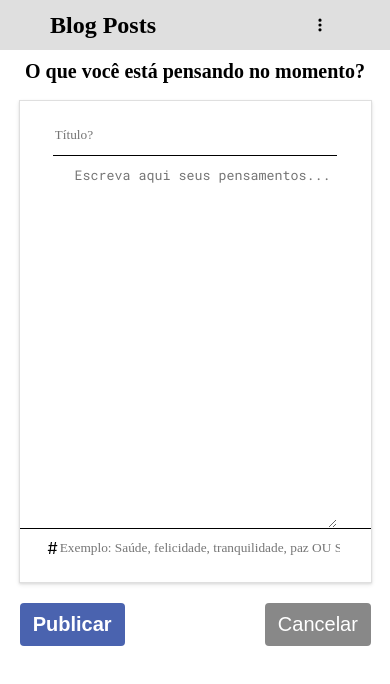
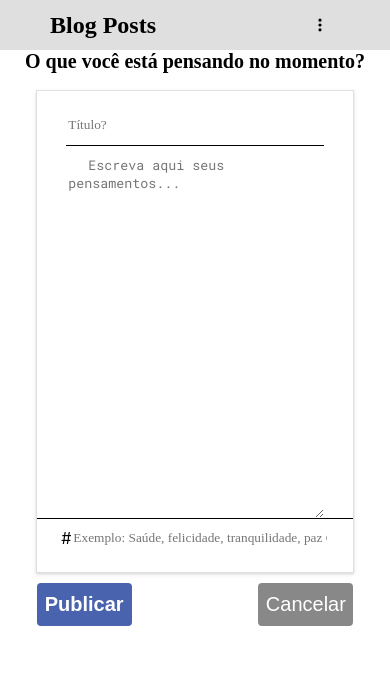
Before and after one commit to RobertRodriguesMartins/blog-posts-front-deploy, a React (Create React App) app: page /posts/create in a window 390 px wide. Shown: the top 684 px of the page. Built offline with nearby package versions, Linux system fonts and the light colour scheme; no server answers; a web font is replaced by a local one.

Commit message:
FEAT<styles>

```diff
--- a/src/index.css
+++ b/src/index.css
@@ -328,6 +328,7 @@ a {
   height: 100%;
   display: flex;
   flex-direction: column;
+  align-items: center;
 }
 
 .app-news-create-form-wrapper {
@@ -585,7 +586,10 @@ a {
   .app-news-create-form-wrapper {
     margin-top: 50px;
     display: flex;
-    height: 100%;
+    align-items: center;
+    width: 80%;
+    position: relative;
+    padding: 0 20px 20px 20px;
     flex-direction: column;
     height: 100%;
     overflow-y: overlay;
@@ -599,9 +603,9 @@ a {
   }
 
   .app-news-create-form-wrapper section {
-    margin-top: 10px;
     display: flex;
     flex-grow: 1;
+    position: absolute;
     flex-direction: column;
     align-items: center;
     width: 100%;
@@ -617,5 +621,18 @@ a {
 
   .publish-section {
     padding: 0;
+    position: initial !important;
+  }
+
+  .publish-button {
+    display: flex;
+    align-items: center;
+    justify-content: center;
+  }
+
+  .cancel-button {
+    display: flex;
+    align-items: center;
+    justify-content: center;
   }
 }
```
